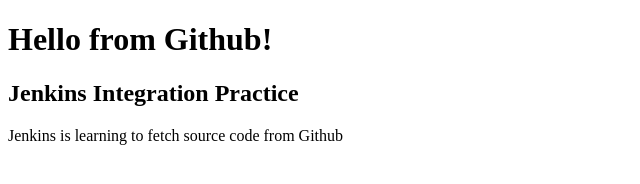
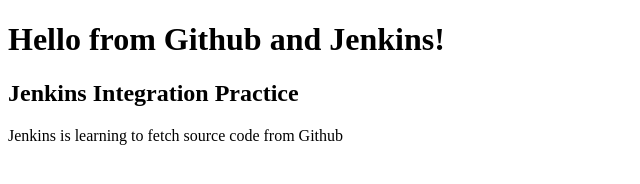
Before and after one commit to saajid593/jenkins-github-practice, a plain HTML site: page index.html in a window 1280 px wide. Shown: the whole page, without its empty margins (0-640 px from the left). Drawn offline with Linux system fonts and the light colour scheme.

Commit message:
Update index.html

```diff
--- a/index.html
+++ b/index.html
@@ -4,7 +4,7 @@
     <title>Jenkins Github Practice</title>
 </head>
 <body>
-    <h1>Hello from Github!</h1>
+    <h1>Hello from Github and Jenkins!</h1>
     <h2>Jenkins Integration Practice</h2>
     <P>Jenkins is learning to fetch source code from Github</P>
 </body>
```
